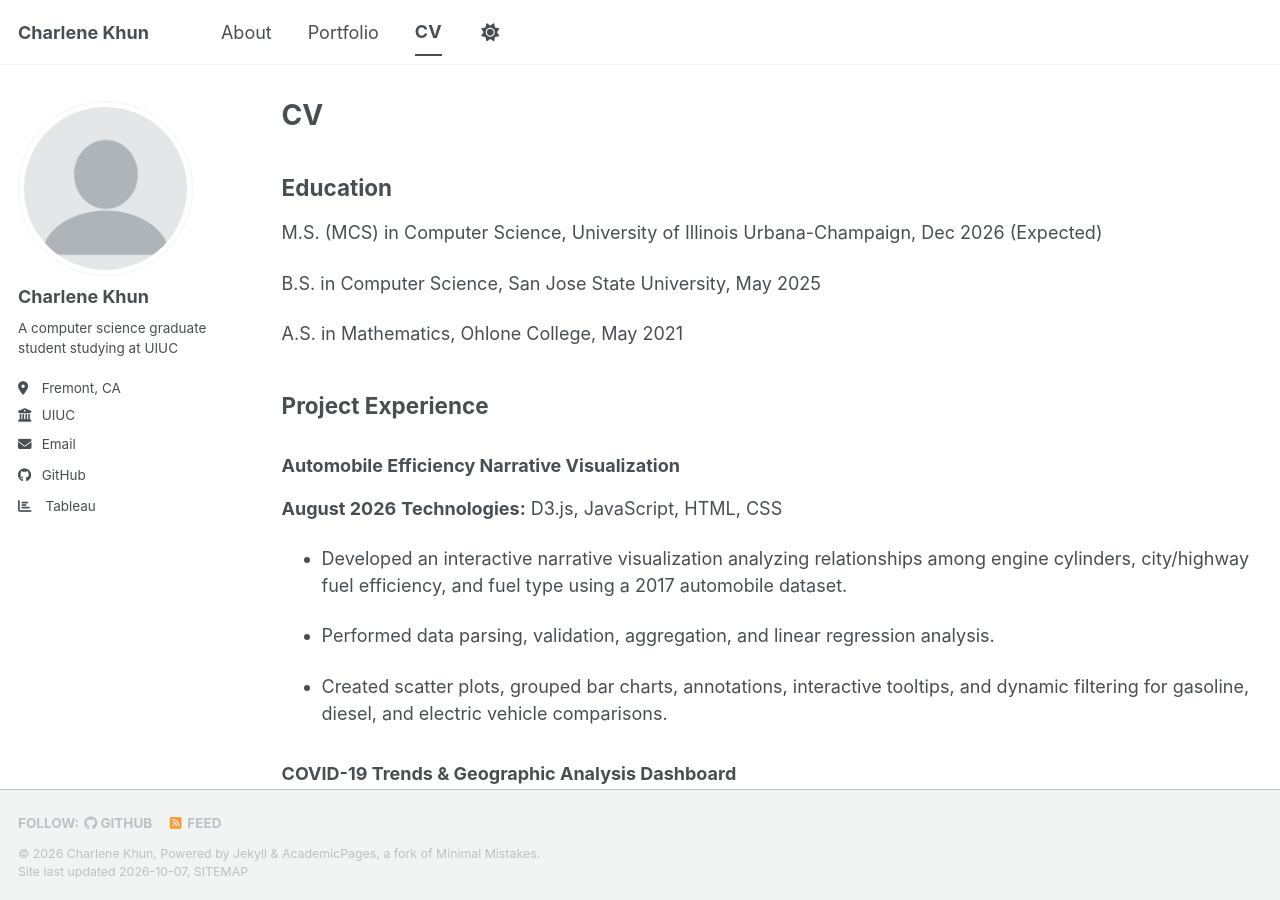
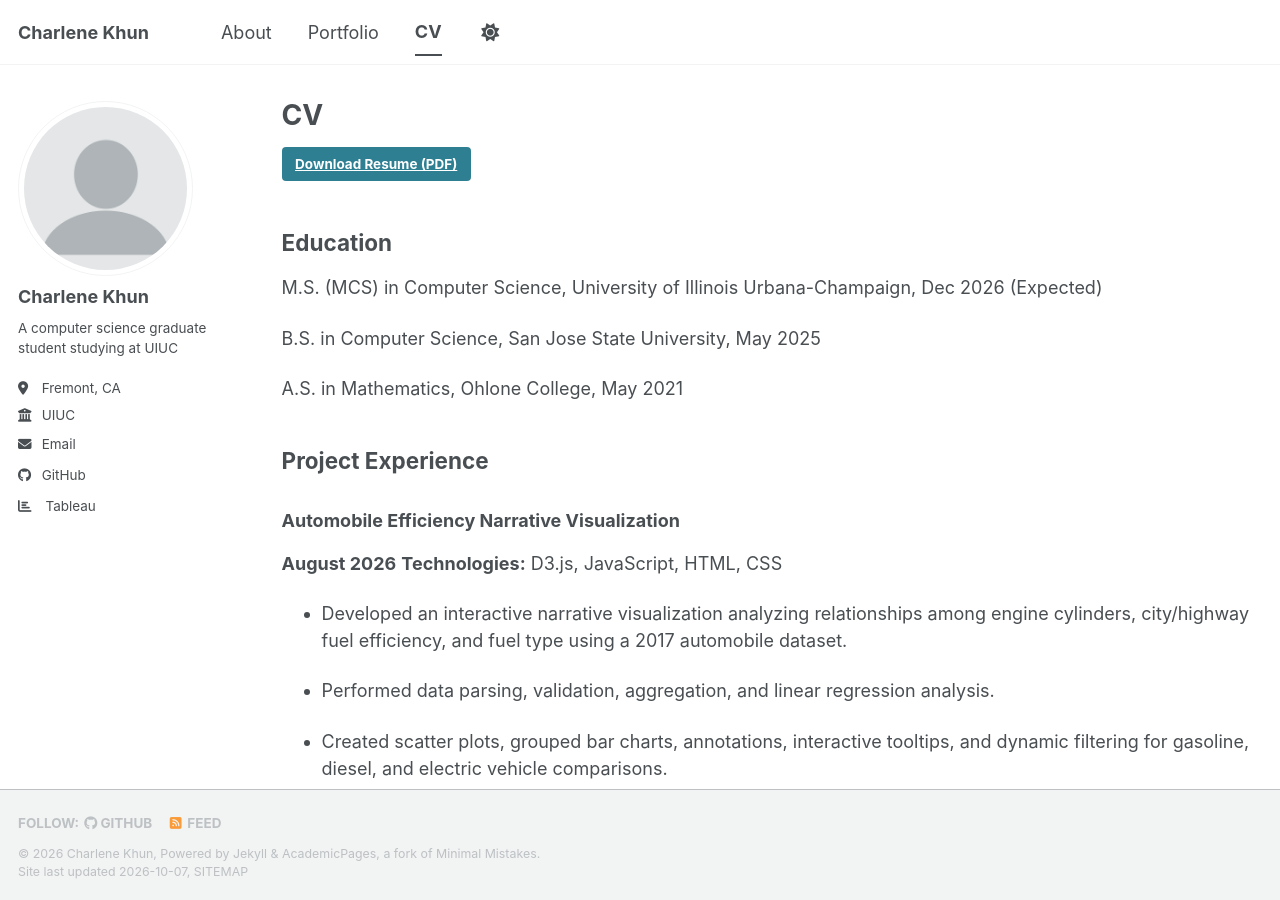
Before and after one commit to charlene-khun/charlene-khun.github.io, a Jekyll site: the page built from _pages/cv.md, in a window 1280 px wide and 900 px high. Built offline with Jekyll 4.4.1, drawn with Linux system fonts in a browser that asks for light colours; a style sheet for code colours, icons or effects is not loaded.

Commit message:
Update cv.md

```diff
--- a/_pages/cv.md
+++ b/_pages/cv.md
@@ -8,6 +8,8 @@ redirect_from:
 ---
 
 {% include base_path %}
+
+<a href="/files/Charlene_Khun_Resume.pdf" class="btn btn--primary">Download Resume (PDF)</a>
 
 ## Education
 
```
